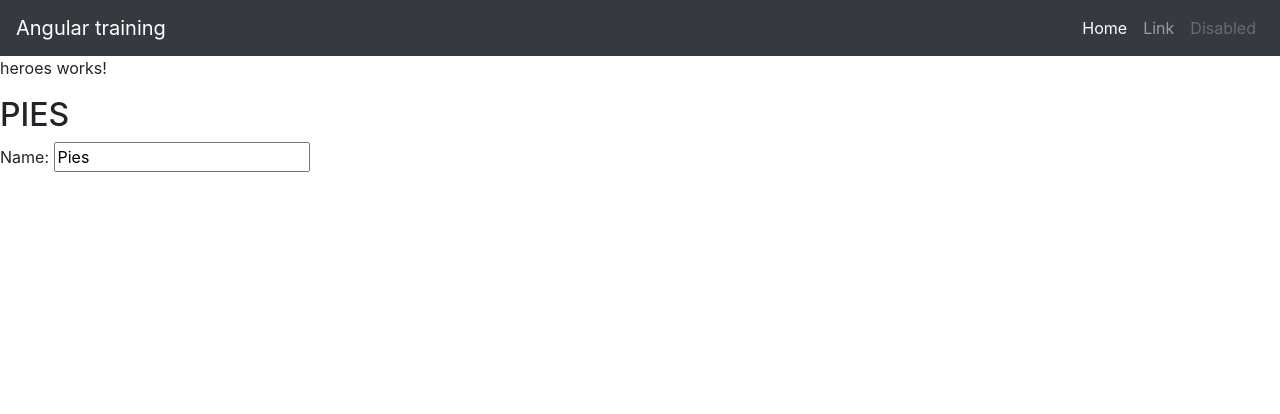
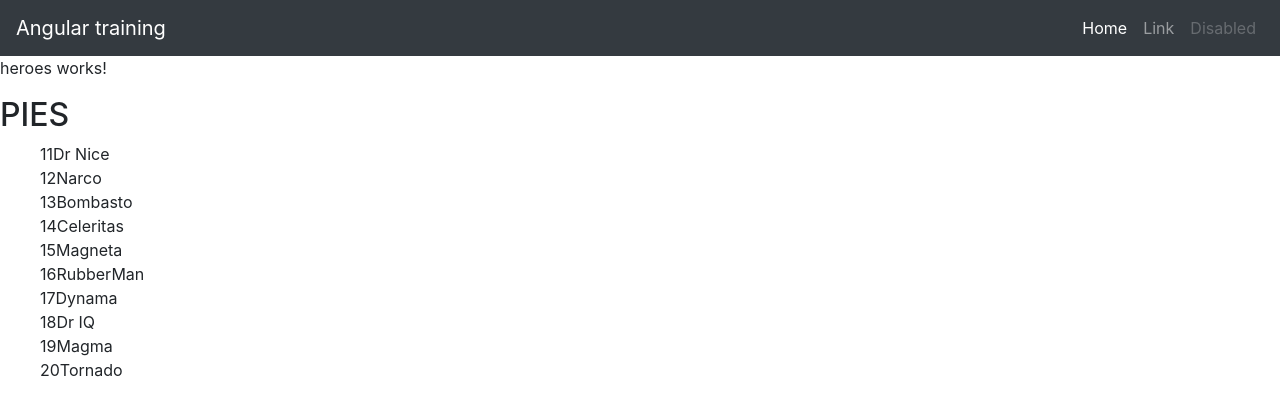
Before and after one commit to kargeb/angular-training, an Angular app: page /heroes in a window 1280 px wide. Shown: the top 414 px of the page. Built offline with nearby package versions, Linux system fonts and the light colour scheme.

Commit message:
show details and mark selectedHero

```diff
--- a/src/app/heroes/heroes/heroes.component.html
+++ b/src/app/heroes/heroes/heroes.component.html
@@ -1,9 +1,22 @@
 <p>heroes works!</p>
 <h2>{{ hero.name | uppercase }}</h2>
 
-<div>
-  <label>
-    Name:
-    <input type="text" [(ngModel)]="hero.name" placeholder="name" />
-  </label>
+<ul>
+  <li
+    *ngFor="let hero of heroes"
+    (click)="onSelect(hero)"
+    [class.selected]="hero === selectedHero"
+  >
+    <span>{{ hero.id }}</span> <span>{{ hero.name }}</span>
+  </li>
+</ul>
+
+<div *ngIf="selectedHero">
+  <h4>{{ selectedHero.name }}</h4>
+  <div>
+    <label>
+      Name:
+      <input type="text" [(ngModel)]="selectedHero.name" placeholder="name" />
+    </label>
+  </div>
 </div>
--- a/src/app/heroes/heroes/heroes.component.scss
+++ b/src/app/heroes/heroes/heroes.component.scss
@@ -0,0 +1,10 @@
+li {
+  cursor: pointer;
+  &:hover {
+    font-weight: bold;
+  }
+
+  &.selected {
+    color: blue;
+  }
+}
--- a/src/app/heroes/heroes/heroes.component.ts
+++ b/src/app/heroes/heroes/heroes.component.ts
@@ -1,4 +1,5 @@
 import { Component, OnInit } from '@angular/core';
+import { HEROES } from '../mock-heroes';
 import { Hero } from './../hero';
 
 @Component({
@@ -9,10 +10,17 @@ import { Hero } from './../hero';
 export class HeroesComponent implements OnInit {
   constructor() {}
 
+  heroes = HEROES;
+  selectedHero;
+
   hero: Hero = {
     id: 11,
     name: 'Pies',
   };
 
+  onSelect(hero) {
+    this.selectedHero = hero;
+  }
+
   ngOnInit(): void {}
 }
--- /dev/null
+++ b/src/app/heroes/mock-heroes.ts
@@ -0,0 +1,14 @@
+import { Hero } from './hero';
+
+export const HEROES: Hero[] = [
+  { id: 11, name: 'Dr Nice' },
+  { id: 12, name: 'Narco' },
+  { id: 13, name: 'Bombasto' },
+  { id: 14, name: 'Celeritas' },
+  { id: 15, name: 'Magneta' },
+  { id: 16, name: 'RubberMan' },
+  { id: 17, name: 'Dynama' },
+  { id: 18, name: 'Dr IQ' },
+  { id: 19, name: 'Magma' },
+  { id: 20, name: 'Tornado' },
+];
```
